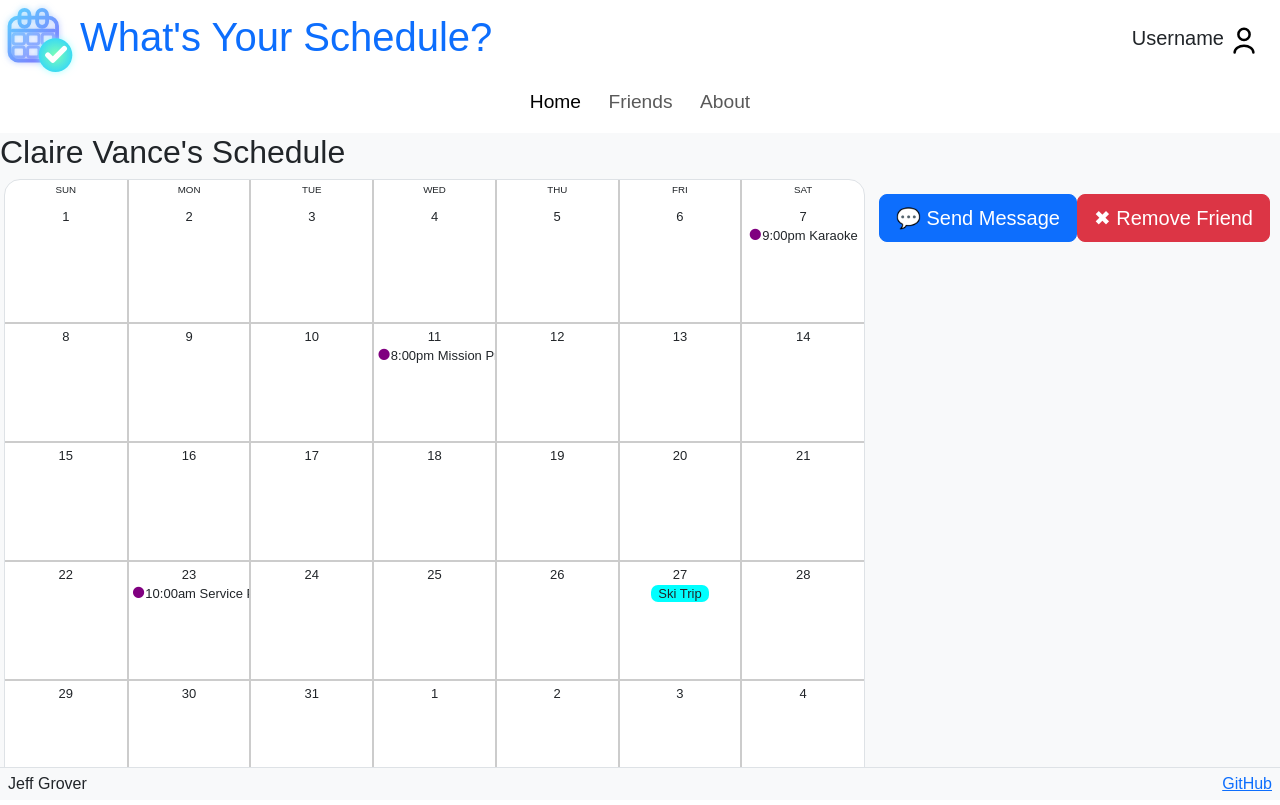
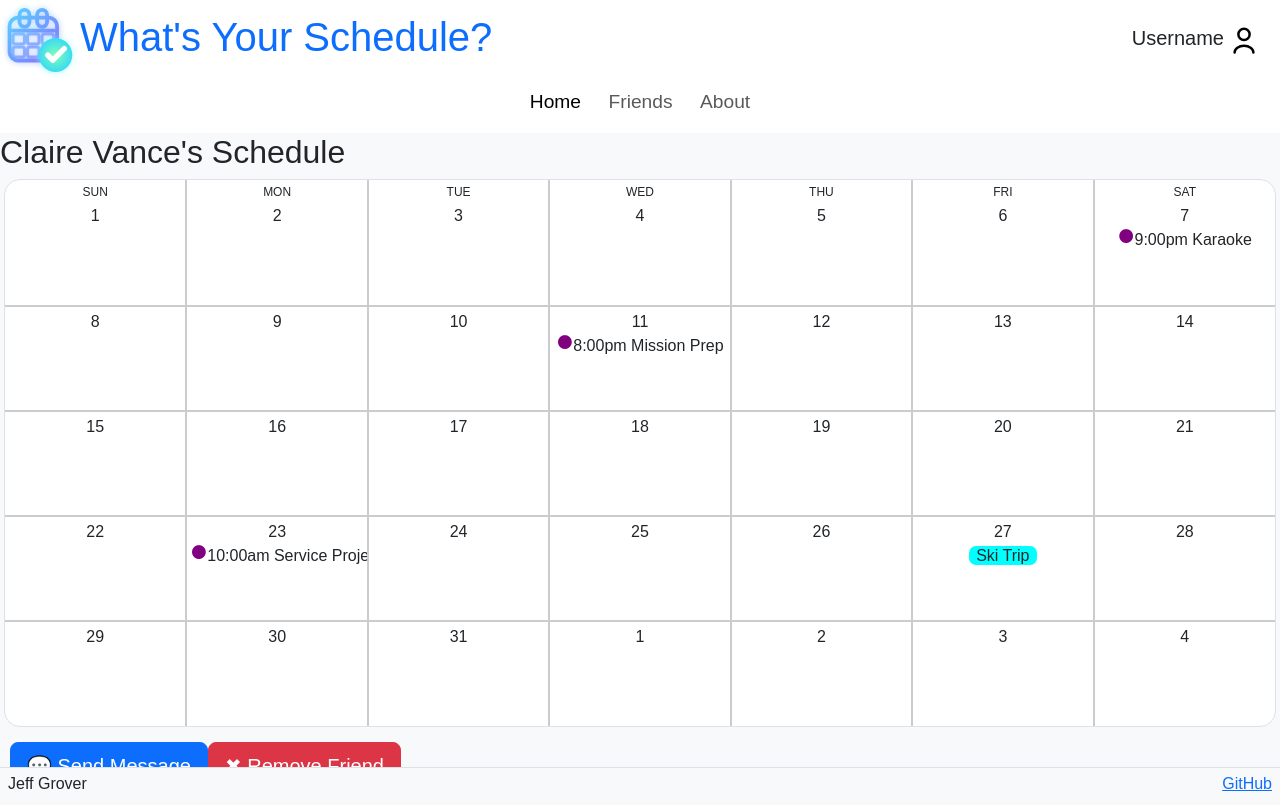
Before and after one commit to j3ffgr0v3r/CS260-Startup, a React (Vite) app: page /friend_schedule in a window 1280 px wide. Built offline with nearby package versions, Linux system fonts and the light colour scheme.

Commit message:
Modified CSS to be more specific, now that they'll all compile into one

```diff
--- a/src/friend_schedule/friend_schedule.css
+++ b/src/friend_schedule/friend_schedule.css
@@ -1,3 +1,3 @@
-.management {
+.friend-schedule-management {
     margin: 15px 10px;
 }
--- a/src/friend_schedule/friend_schedule.jsx
+++ b/src/friend_schedule/friend_schedule.jsx
@@ -51,7 +51,7 @@ export function FriendSchedule() {
           <div className="day day-bottom">3</div>
           <div className="day day-bottom day-right">4</div>
         </div>
-        <div className="management">
+        <div className="management friend-schedule-management">
           <button className="btn btn-lg btn-primary"><span>💬</span> Send Message</button>
           <button className="btn btn-danger btn-lg"><span>✖</span> Remove Friend</button>
         </div>
--- a/src/home/home.css
+++ b/src/home/home.css
@@ -1,10 +1,10 @@
-.center {
+.home-center {
     display: flex;
     flex-direction: row;
     flex: 1;
 }
 
-.calendar {
+.home-calendar {
     flex: 3;
     font-size: 13px;
 }
@@ -14,12 +14,12 @@
 }
 
 @media (orientation: portrait) {
-  .center {
+  .home-center {
     flex-direction: column;
     justify-content: space-evenly;
   }
 
-  .management {
+  .home-management {
     margin-top: 15px;
   }
 }
--- a/src/home/home.jsx
+++ b/src/home/home.jsx
@@ -7,8 +7,8 @@ export function Home() {
     <main className="m-1">
       <h2 className="mt-4 mb-3">What's your schedule looking like today, <i>USERNAME</i>?</h2>
 
-      <div className="center">
-        <div className="mx-1 bg-white border rounded-4 calendar">
+      <div className="home-center">
+        <div className="mx-1 bg-white border rounded-4 calendar home-calendar">
           <div className="day-label day-left">SUN</div>
           <div className="day-label">MON</div>
           <div className="day-label">TUE</div>
@@ -52,7 +52,7 @@ export function Home() {
           <div className="day day-bottom">3</div>
           <div className="day day-bottom day-right">4</div>
         </div>
-        <div className="management">
+        <div className="home-management">
           <div className="modal fade" id="eventCreationModal" tabIndex="-1" aria-labelledby="eventCreationModalLabel" style={{display: "none"}} aria-hidden="true">
             <div className="modal-dialog">
               <div className="modal-content">
--- a/src/login/login.css
+++ b/src/login/login.css
@@ -1,27 +1,13 @@
-*{
-  font-family: "Funnel Sans", sans-serif;
-  font-optical-sizing: auto;
-  font-weight: 400;
-  font-style: normal;
-}
-
-body {
+/* .body {
     display: flex;
     min-height: 100vh;
     align-items: center;
     justify-content: space-around;
     flex-direction: row;
-}
+} */
 
 footer {
   position: fixed;
-    display: flex;
-    justify-content: space-between;
-    flex-direction: row;
-    bottom: 0;
-    left: 0;
-    right: 0;
-    min-width: 100vw;
 }
 
 .background-logo {
```
